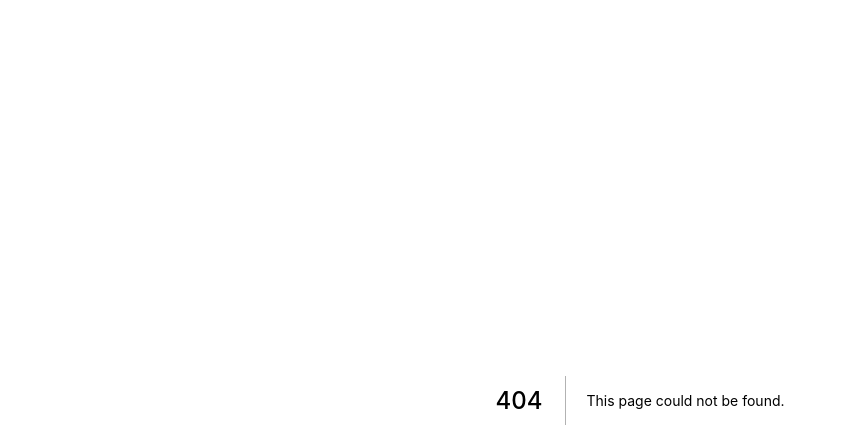
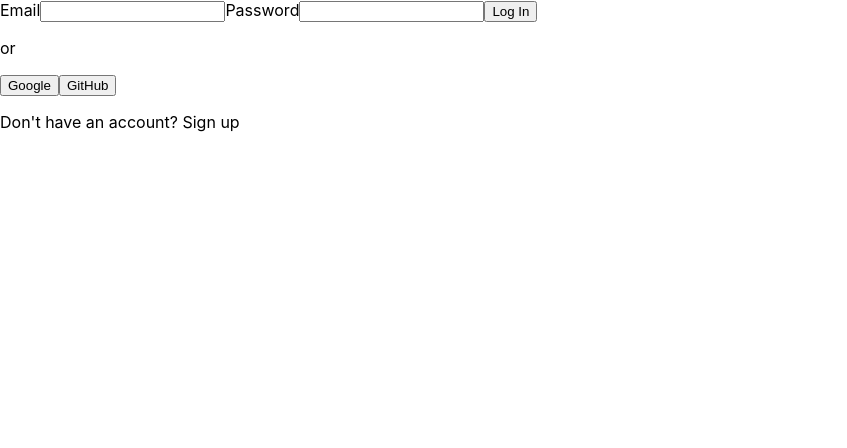
Before and after one commit to OgmaCapStone/ogma-client, a Next.js app: page /login in a window 1280 px wide. Before the commit this address had no page. Shown: the top 448 px of the page, without its empty margins (0-847 px from the left). Built offline with nearby package versions, Linux system fonts and the light colour scheme.

Commit message:
➕ ADD: Login page. Creating basic layout of login page, and managing input values and changes with the login reducer.

```diff
--- /dev/null
+++ b/pages/login.js
@@ -0,0 +1,45 @@
+import React, { useReducer } from "react";
+import Link from "next/link";
+import { initialState, reducer } from "@reducers/login";
+
+export default function login() {
+  const [state, dispatch] = useReducer(reducer, initialState);
+
+  function handleSubmit(e) {
+    e.preventDefault();
+  }
+
+  return (
+    <div>
+      <form onSubmit={handleSubmit}>
+        <label htmlFor="email">
+          Email
+          <input
+            name="email"
+            type="email"
+            value={state.email}
+            onChange={(e) => dispatch({ type: "change", e })}
+          />
+        </label>
+        <label htmlFor="password">
+          Password
+          <input
+            name="password"
+            type="password"
+            value={state.password}
+            onChange={(e) => dispatch({ type: "change", e })}
+          />
+        </label>
+        <button type="submit">Log In</button>
+      </form>
+      <p>or</p>
+      <div>
+        <button type="button">Google</button>
+        <button type="button">GitHub</button>
+      </div>
+      <p>
+        Don&apos;t have an account? <Link href="/signup">Sign up</Link>
+      </p>
+    </div>
+  );
+}
```
